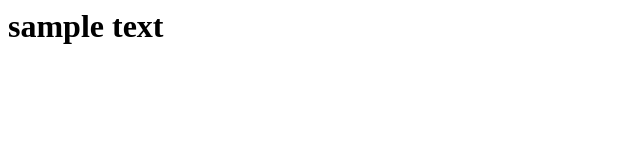
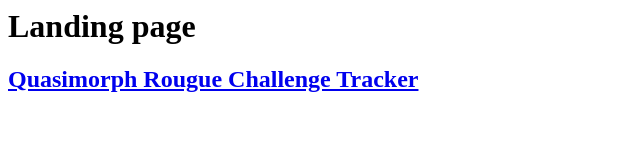
Before and after one commit to BearWithMePlease/root, a plain HTML site: page index.html in a window 1280 px wide. Shown: the whole page, without its empty margins (0-640 px from the left). Drawn offline with Linux system fonts and the light colour scheme.

Commit message:
hyperlink test

```diff
--- a/index.html
+++ b/index.html
@@ -1,5 +1,10 @@
 <body>
     <h1>
-        sample text
+        Landing page
     </h1>
+
+    <h2>
+        <a href="./qmorphRouge/tracker.html">Quasimorph Rougue Challenge Tracker</a>
+    </h2>
+
 </body>
```
Also changed, not shown: qmorphRouge/tracker.html (added, +6 -0 lines).
